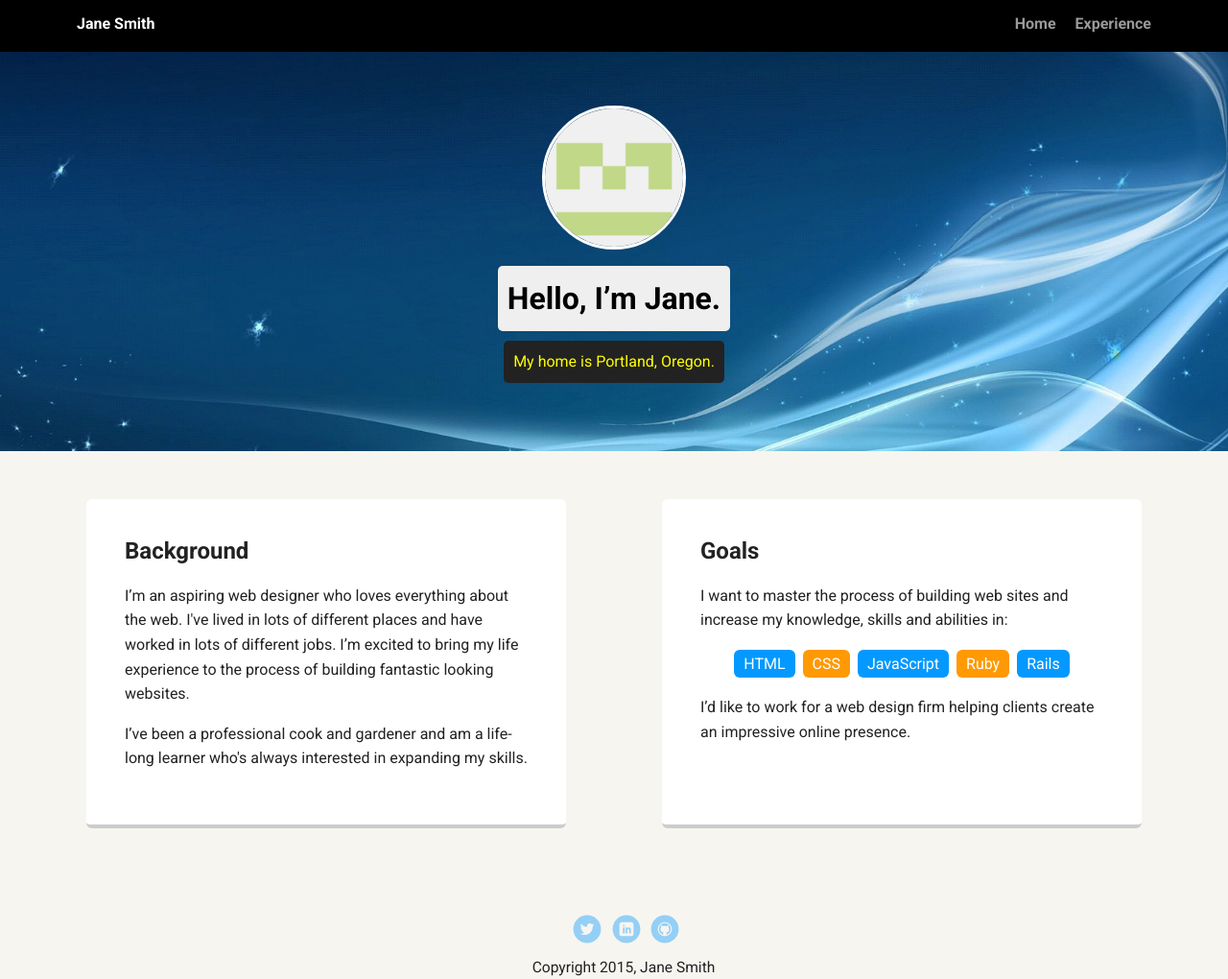
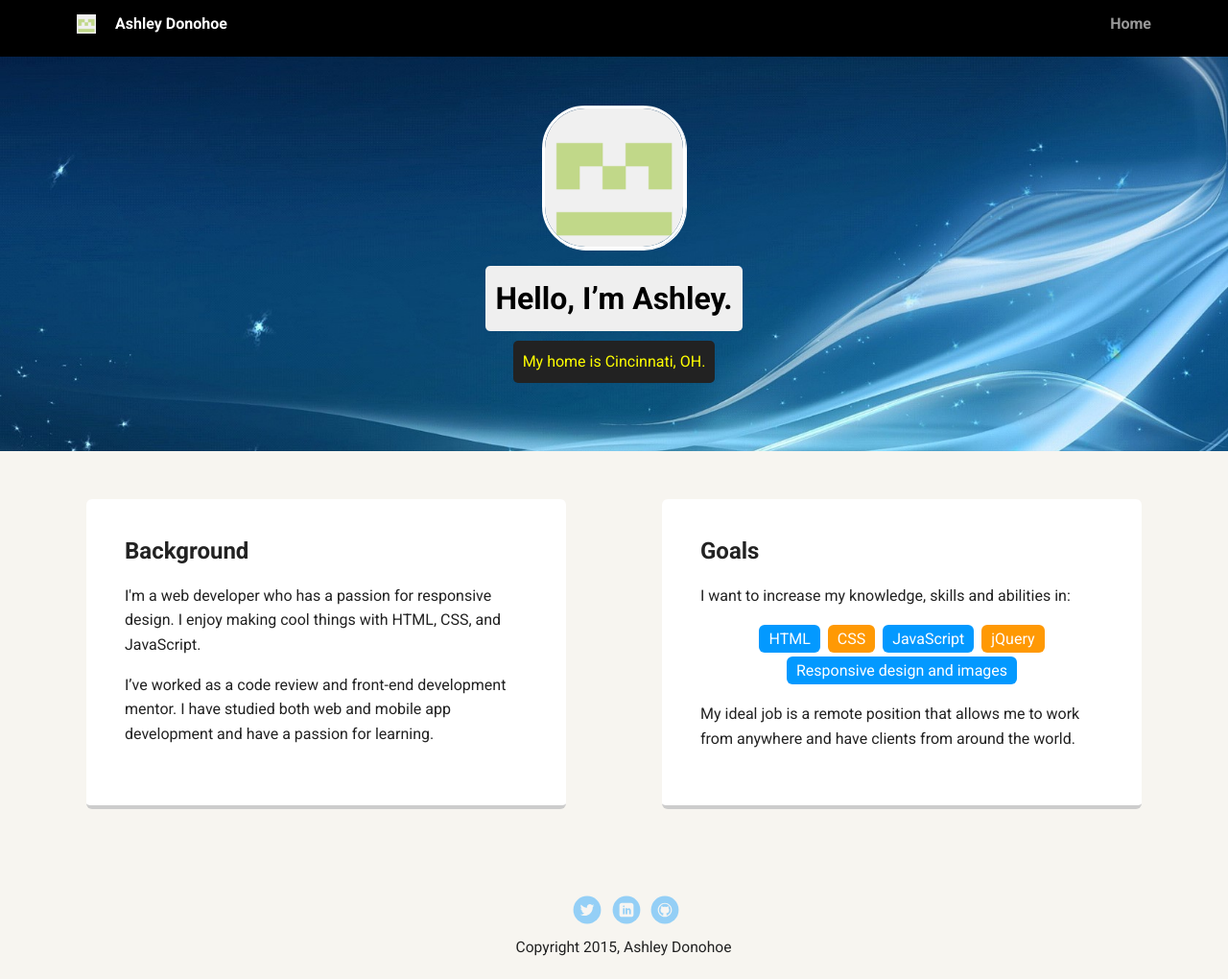
Before and after one commit to ashleydonohoe/P1-Portfolio, a plain HTML site: page index.html in a window 1280 px wide. Shown: the whole page at 96% size. Drawn offline with Linux system fonts and the light colour scheme; a web font is replaced by a local one.

Commit message:
finished customizing and validated code

```diff
--- a/index.html
+++ b/index.html
@@ -2,7 +2,7 @@
 <html lang="en">
 <head>
   <meta charset="utf-8">
-  <title>Jane Smith's Profile</title>
+  <title>Ashley Donohoe's Profile</title>
   <meta name="viewport" content="width=device-width, initial-scale=1.0">
   <link rel="stylesheet" href="styles.css">
   <link href="https://fonts.googleapis.com/css?family=Muli%7CRoboto:400,300,500,700,900" rel="stylesheet"></head>
@@ -10,46 +10,46 @@
 
     <div class="main-nav">
         <ul class="nav">
-          <li class="name">Jane Smith</li>
-          <li><a href="#">Home</a></li>
-          <li><a href="#">Experience</a></li>
+          <li><img src="images/me.png" alt="logo" height="20"></li>
+          <li class="name">Ashley Donohoe</li>
+          <li><a href="index.html">Home</a></li>
         </ul>
     </div>
 
     <header>
-      <img src="images/me.png" alt="https://avatars2.githubusercontent.com/u/12027813?v=3&s=460" class="profile-image">
-      <h1 class="tag name">Hello, I’m Jane.</h1>
-      <p class="tag location">My home is Portland, Oregon.</p>
+      <img src="images/me.png" alt="Me" class="profile-image">
+      <h1 class="tag name">Hello, I’m Ashley.</h1>
+      <p class="tag location">My home is Cincinnati, OH.</p>
     </header>
 
     <main class="flex">
       <div class="card">
         <h2>Background</h2>
-        <p>I’m an aspiring web designer who loves everything about the web. I've lived in lots of different places and have worked in lots of different jobs. I’m excited to bring my life experience to the process of building fantastic looking websites.</p>
-        <p>I’ve been a professional cook and gardener and am a life-long learner who's always interested in expanding my skills.</p>
+        <p>I'm a web developer who has a passion for responsive design. I enjoy making cool things with HTML, CSS, and JavaScript.</p>
+        <p>I’ve worked as a code review and front-end development mentor. I have studied both web and mobile app development and have a passion for learning.</p>
       </div>
 
       <div class="card">
         <h2>Goals</h2>
-        <p>I want to master the process of building web sites and increase my knowledge, skills and abilities in:</p>
+        <p>I want to increase my knowledge, skills and abilities in:</p>
         <ul class="skills">
           <li>HTML</li>
           <li>CSS</li>
           <li>JavaScript</li>
-          <li>Ruby</li>
-          <li>Rails</li>
+          <li>jQuery</li>
+          <li>Responsive design and images</li>
         </ul>
-        <p>I’d like to work for a web design firm helping clients create an impressive online presence.</p>
+        <p>My ideal job is a remote position that allows me to work from anywhere and have clients from around the world.</p>
       </div>
 
     </main>
     <footer>
       <ul>
-        <li><a href="#" class="social twitter">Twitter</a></li>
-        <li><a href="#" class="social linkedin">LinkedIn</a></li>
-        <li><a href="#" class="social github">Github</a></li>
+        <li><a href="http://www.twitter.com" class="social twitter">Twitter</a></li>
+        <li><a href="http://linkedin.com" class="social linkedin">LinkedIn</a></li>
+        <li><a href="http://github.com" class="social github">Github</a></li>
       </ul>
-      <p class="copyright">Copyright 2015, Jane Smith</p>
+      <p class="copyright">Copyright 2015, Ashley Donohoe</p>
     </footer>
   </body>
   </html>
--- a/styles.css
+++ b/styles.css
@@ -17,6 +17,7 @@ a {
     text-decoration: none;
     color: #999;
 }
+
 a:hover {
     color: #6633ff;
 }
@@ -31,6 +32,7 @@ a:hover {
     position: fixed;
     text-align: center;
 }
+
 .nav {
     display: flex;
     justify-content: space-around;
@@ -45,38 +47,46 @@ a:hover {
     margin-right: auto;
     color: white;
 }
+
 .nav li {
     padding: 5px 10px 10px 10px;
 }
+
 .nav a {
     transition: all .5s;
 }
+
 .nav a:hover {
-  color: white
+    color: white;
 }
 
 header {
     text-align: center;
-  background: url('images/background.jpg') no-repeat top center ;
+    background: url('images/background.jpg') no-repeat top center;
     background-size: cover;
     background-position: center;
     overflow: hidden;
     padding-top: 60px;
 }
+
 header {
     line-height: 1.5;
 }
+
 header .profile-image {
     margin-top: 50px;
     width: 150px;
     height: 150px;
-  border-radius: 50%;
+    border-radius: 30%;
     border: 3px solid white;
-  transition: all .5s;
+    box-shadow: 1px 1px white;
+    transition: all .2s;
 }
+
 header .profile-image:hover {
     transform: scale(1.2) rotate(5deg);
 }
+
 .tag {
     background-color: #efefef;
     color: black;
@@ -85,10 +95,12 @@ header .profile-image:hover {
     display: table;
     margin: 10px auto;
 }
+
 .location {
     background-color: #222;
     color: yellow;
 }
+
 .card {
     margin: 30px;
     padding: 20px 40px 40px;
@@ -99,6 +111,7 @@ header .profile-image:hover {
     border-radius: 6px;
     transition: all .5s;
 }
+
 .card:hover {
     border-color: #ff99ff;
 }
@@ -152,18 +165,23 @@ a.social {
     opacity: .4;
     transition: all .5s;
 }
+
 a.twitter {
     background-image: url(images/twitter.svg);
 }
+
 a.linkedin {
     background-image: url(images/linkedin.svg);
 }
+
 a.github {
     background-image: url(images/github.svg);
 }
+
 a.social:hover {
     opacity: 1;
 }
+
 .clearfix {
     clear: both;
 }
@@ -172,7 +190,8 @@ a.social:hover {
 @media screen and (min-width: 720px) {
 
     .flex {
-      display: -ms-flexbox;      /* TWEENER - IE 10 */
+        display: -ms-flexbox;
+      /* TWEENER - IE 10 */
         display: flex;
         max-width: 1200px;
         -ms-flex-pack: distribute;
@@ -189,7 +208,6 @@ a.social:hover {
         padding: 0 30px;
     }
 
-
     main {
         padding-top: 20px;
     }
@@ -203,5 +221,4 @@ a.social:hover {
         max-width: 1200px;
         margin: 40px auto;
     }
-
 }
```
Lines whose indentation alone changed are shown as unchanged.
